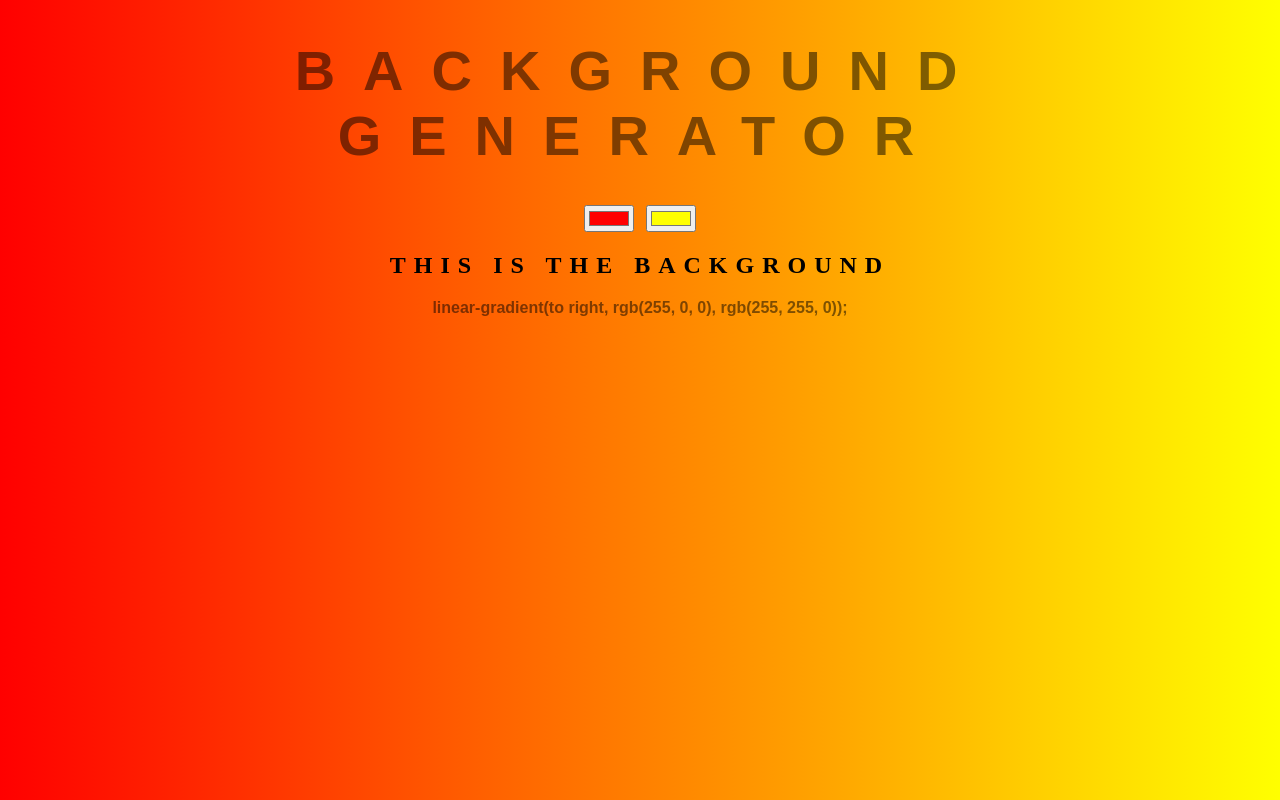
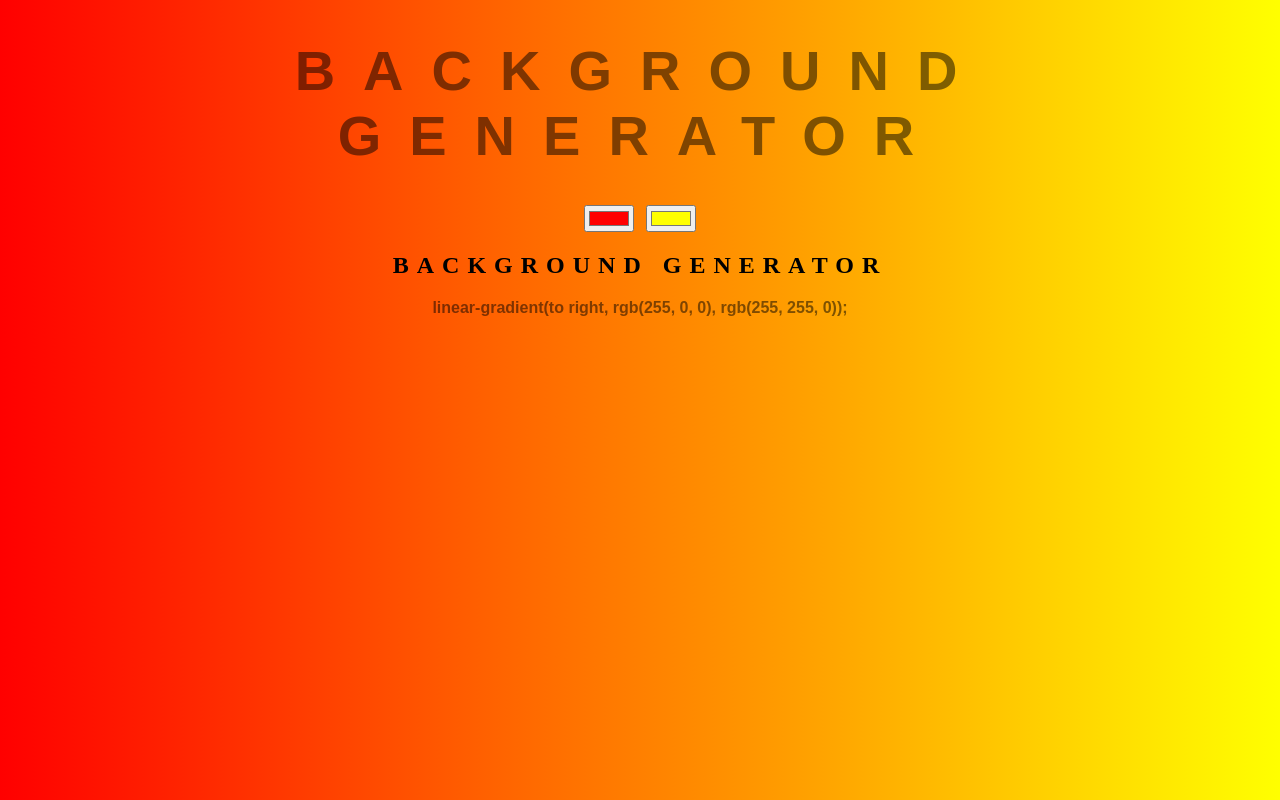
Before and after one commit to gsanhueza96/background-generator, a plain HTML site: page index.html in a window 1280 px wide. Drawn offline with Linux system fonts and the light colour scheme.

Commit message:
reverting back to old title

```diff
--- a/index.html
+++ b/index.html
@@ -8,7 +8,7 @@
 	<h1>Background Generator</h1>
 	<input class="color1" type="color" name="color1" value="#ff0000">
 	<input class="color2" type="color" name="color2" value="#ffff00">
-	<h2>This is the background</h2>
+	<h2>Background Generator</h2>
 	<h3></h3>
 	<script type="text/javascript" src="script.js"></script>
 </body>
```
